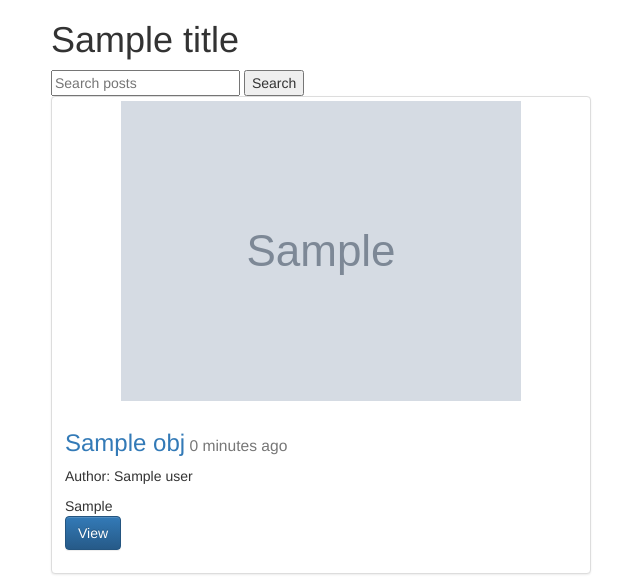
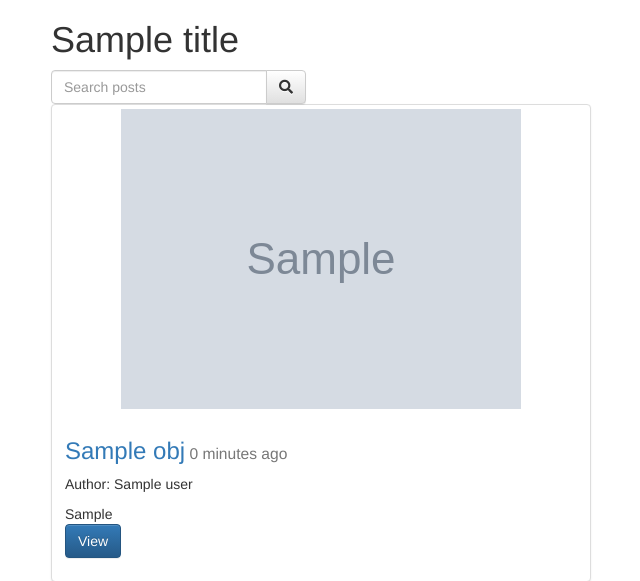
Before and after one commit to SoyLuisNieves/ApiBlogDjango, a Django app: template templates/post_list.html in a window 1280 px wide. Shown: the top 581 px of the page, without its empty margins (319-959 px from the left). Run offline with Django 3.2, Linux system fonts and the light colour scheme; the template is opened without the code that fills it: most values are stand-ins (such as "Sample title", 1, 10 or a date in 2020); grey boxes marked "Sample" are stand-in pictures; some libraries are stand-ins or nearby versions.

Commit message:
Icon in search button group

```diff
--- a/templates/post_list.html
+++ b/templates/post_list.html
@@ -3,9 +3,16 @@
 
 <div class="col-sm-6 col-sm-offset-3">
   <h1>{{ title }}</h1>
-  <form method="GET" action="">
-    <input type="text" name="q" placeholder="Search posts" value="{{ request.GET.q }}">
-    <input type="submit" value="Search">
+  <form class="row" method="GET" action="">
+    <div class="col-sm-6">
+      <div class="input-group">
+        <input class="form-control" type="text" name="q" placeholder="Search posts" value="{{ request.GET.q }}">
+        <span class="input-group-btn">
+
+          <button class="btn btn-default" type="submit"><i class="fa fa-search"></i></button>
+        </span>
+    </div>
+  </div>
   </form>
   {% for obj in object_list %}
     <div class="row">
```
